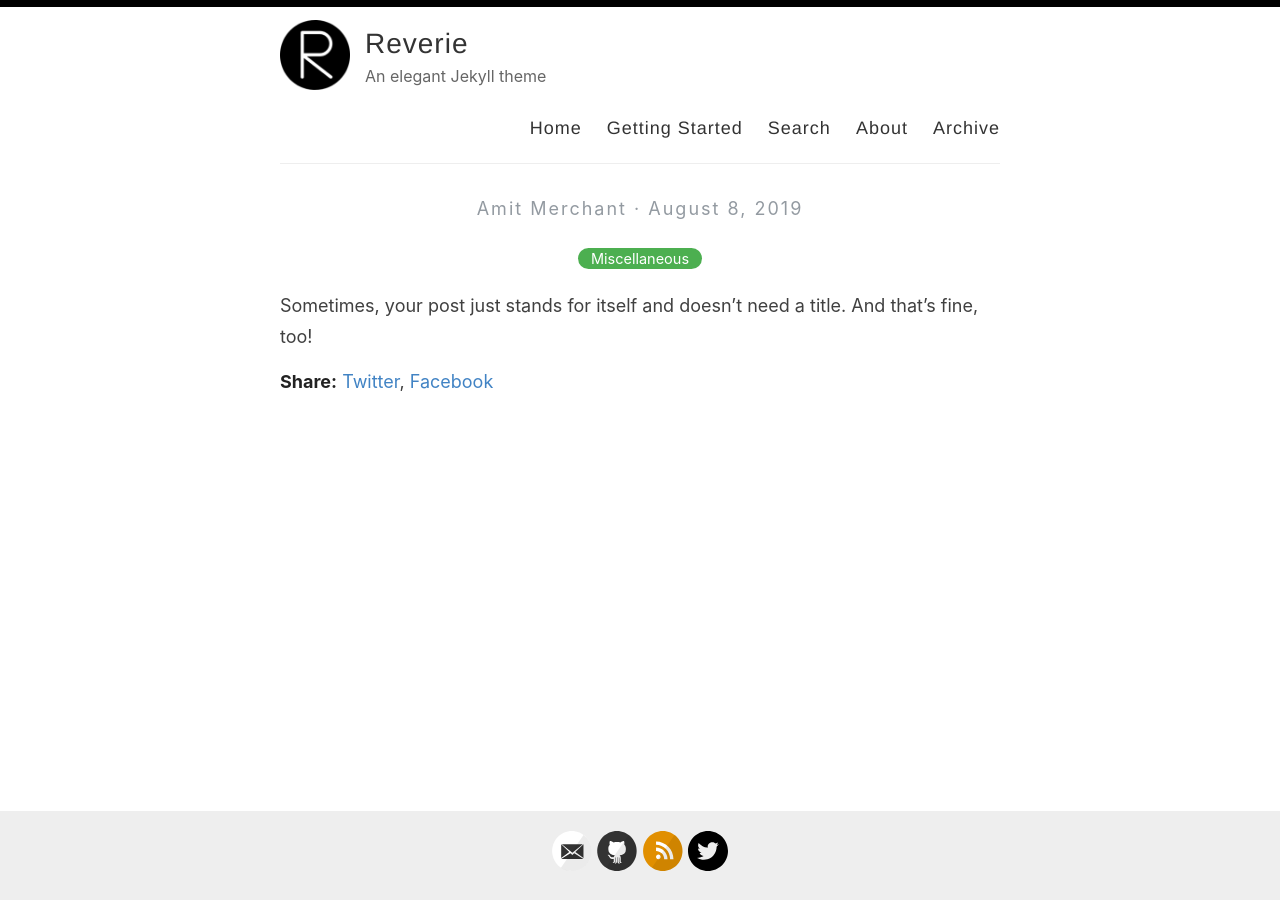
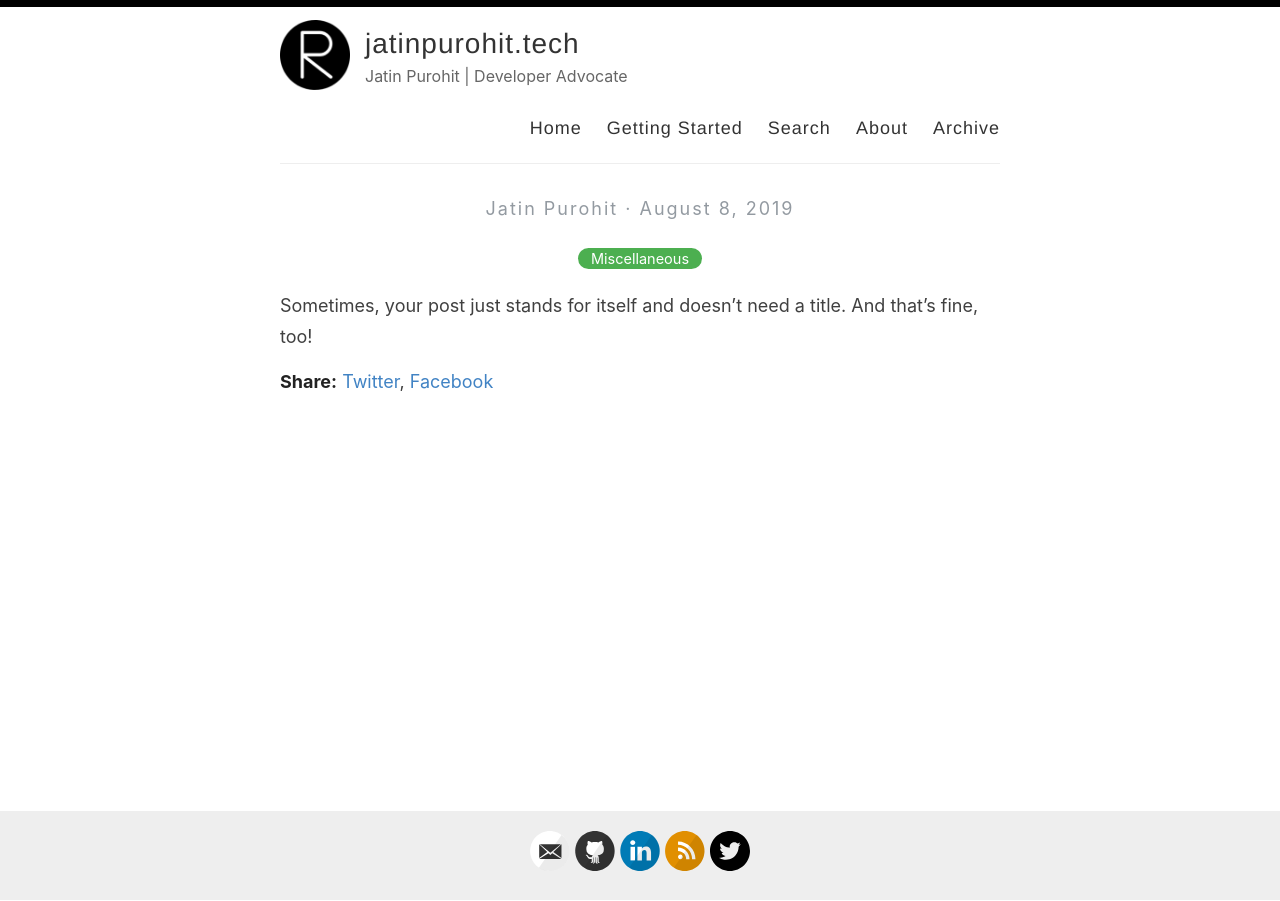
Before and after one commit to jpurohit92/jpurohit92.github.io, a Jekyll site: the page built from _posts/2019-08-08-no-title-posts.md, in a window 1280 px wide. Built offline with Jekyll 4.4.1, drawn with Linux system fonts in a browser that asks for light colours.

Commit message:
Update site configuration with new author and name

```diff
--- a/_config.yml
+++ b/_config.yml
@@ -3,13 +3,13 @@
 #
 
 # Name of your site (displayed in the header)
-name: Reverie
+name: jatinpurohit.tech
 
 # Name of the author
-author: Amit Merchant
+author: Jatin Purohit
 
 # Short bio or description (displayed in the header)
-description: An elegant Jekyll theme
+description: Jatin Purohit | Developer Advocate
 
 # URL of your avatar or profile pic (you could use your GitHub profile pic)
 avatar: /images/reverie.png
@@ -21,35 +21,33 @@ avatar: /images/reverie.png
 # Includes an icon in the footer for each username you enter
 footer-links:
   dribbble:
-  email: amit.d.merchant@gmail.com
+  email: jpurohit92@outlook.com
   facebook:
   flickr:
-  github: amitmerchant1990/reverie
+  github: jpurohit92
   instagram:
-  linkedin:
+  linkedin: jatinpurohit92
   pinterest:
   rss: rss
-  twitter: amit_merchant
+  twitter: jatinpurohit92
   stackoverflow:
   youtube: # channel/<your_long_string> or user/<user-name>
-  googleplus: # anything in your profile username that comes after plus.google.com/
-  playconsole:
-  mastodon: # <your-mastodon-instance>/@<your-user-name> eg. fosstodon.org/@username
+
 
 # Enter your Disqus shortname (not your username) to enable commenting on posts
 # You can find your shortname on the Settings page of your Disqus account
 disqus:
 
 # Enter your Google Analytics web tracking code (e.g. UA-2110908-2) to activate tracking
-google_analytics: UA-43339302-11
+google_analytics:
 
 # For newer "GA4" analytics, use the following instead of the "UA" entry above
-#google_analytics_ga4: G-GABC1DEFG
+#google_analytics_ga4:
 
 # Your website URL (e.g. http://amitmerchant1990.github.io or http://www.amitmerchant.com)
 # Used for Sitemap.xml and your RSS feed
-url: http://www.amitmerchant.com/reverie
-enforce_ssl: https://www.amitmerchant.com/reverie
+url:
+enforce_ssl:
 
 # If you're hosting your site at a Project repository on GitHub pages
 # (http://yourusername.github.io/repository-name)
```
